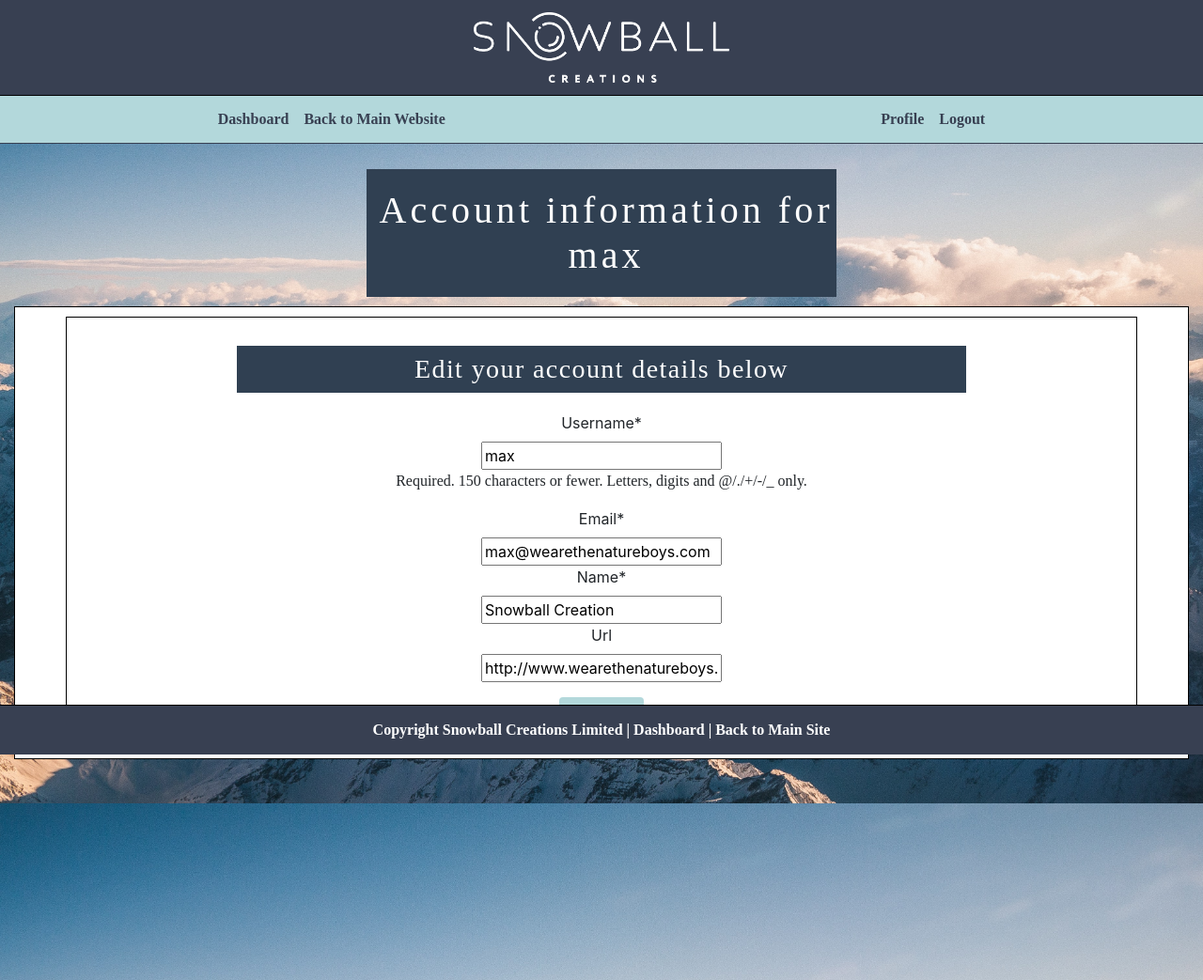
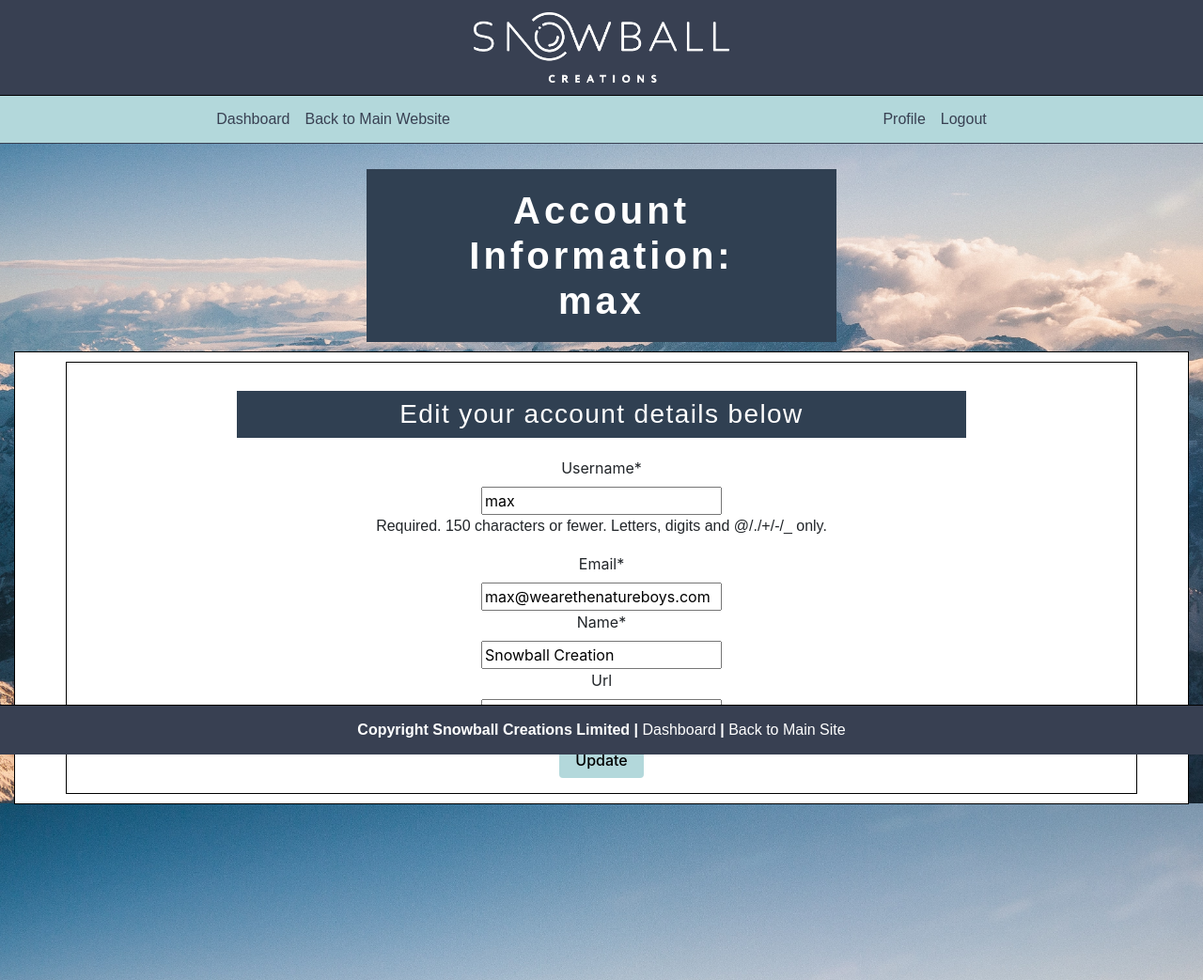
Before and after one commit to emilyjt/snowball-creations, a Django app: page /profile/ in a window 1280 px wide. Shown: the top 1043 px of the page at 94% size. Run offline with Django 3.2, Linux system fonts and the light colour scheme; a user stored in the database is signed in; data comes from the database, SQL or seed files in the repository; both versions use the stored data as it was after the commit; some libraries are stand-ins or nearby versions.

Commit message:
got fonts connecting

```diff
--- a/sc_app/static/dashboard/mystyle.css
+++ b/sc_app/static/dashboard/mystyle.css
@@ -29,12 +29,13 @@
   color: white;
   text-align: center;
   width: 500px;
-  padding: 20px 0px 20px 10px;
+  padding: 20px 15px 20px 15px;
   border: 0px;
   margin: 20px auto 10px auto;
   background-color: #304052;
-  font-weight: 400;
-  font-family: 'Circe Bold';
+  font-family: circe, sans-serif;
+  font-weight: 600;
+  font-style: normal;
   letter-spacing: 0.1em;
 }
 
@@ -46,7 +47,8 @@
   padding: 8px 0px 8px 0px;
   color: white;
   width: 70%;
-  font-family: 'Circe Bold';
+  font-family: circe, sans-serif;
+  font-weight: 500;
   letter-spacing: 0.05em;
 }
 
@@ -57,18 +59,19 @@
   padding: 6px 0px 6px 0px;
   width: 70%;
   margin: auto;
-  font-family: 'Circe Bold';
-
+  font-family: circe, sans-serif;
+  font-weight: 400;
 }
 
 p, td, small {
-  font-family: 'Circe Light';
+  font-family: circe, sans-serif;
+  font-weight: 300;
 }
 
 a {
   color: #384052;
-  font-family: 'Circe Light';
-  font-weight: 600;
+  font-family: circe, sans-serif;
+  font-weight: 400;
 }
 
 .btn {
--- a/sc_app/users/templates/users/profile.html
+++ b/sc_app/users/templates/users/profile.html
@@ -1,7 +1,7 @@
 {% extends "base.html" %}
 {% load crispy_forms_tags %}
 {% block content %}
-<h1>Account information for {{ user.username }}</h1>
+<h1>Account Information:<br>{{ user.username }}</h1>
 <div class="content-section" id="totalpanel">
   <div class="container" id="clientdetails">
     <h3>Edit your account details below</h3>
```
Also changed, not shown: sc_app/db.sqlite3.
